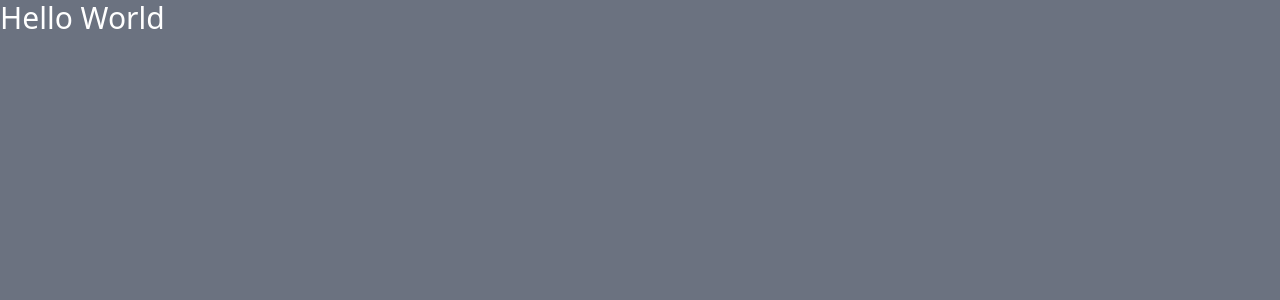
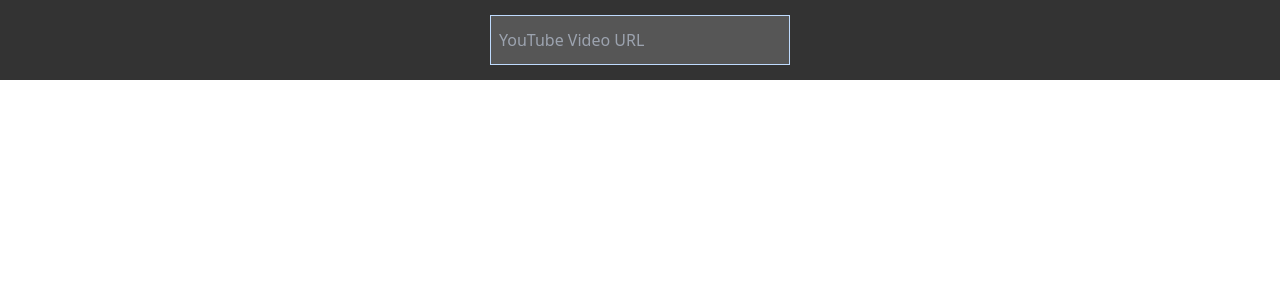
Before and after one commit to PatrickLisiecki/sync-party, a React (Vite) app in the folder client/: page / in a window 1280 px wide. Shown: the top 300 px of the page. Built offline with nearby package versions, Linux system fonts and the light colour scheme.

Commit message:
Created navbar component with search bar for inputting link

```diff
--- a/client/src/App.jsx
+++ b/client/src/App.jsx
@@ -1,9 +1,9 @@
+import Navbar from "./components/Navbar";
+
 function App() {
   return (
     <>
-      <div className="min-h-screen w-screen bg-gray-500 text-3xl text-white">
-        Hello World
-      </div>
+      <Navbar />
     </>
   );
 }
--- /dev/null
+++ b/client/src/components/Navbar.jsx
@@ -0,0 +1,29 @@
+import { useState } from "react";
+
+export default function Navbar() {
+  const [link, setLink] = useState("");
+
+  const handleInputChange = (newLink) => {
+    setLink(newLink);
+  };
+
+  return (
+    <>
+      <nav className="bg-primary min-h-[80px] w-screen px-14">
+        <div className="flex min-h-[80px] w-full items-center justify-center">
+          <form className="">
+            <input
+              type="text"
+              name="link"
+              id="link"
+              placeholder="YouTube Video URL"
+              value={link}
+              onChange={(e) => handleInputChange(e.target.value)}
+              className="bg-secondary min-h-[50px] min-w-[300px] border border-blue-200 px-2 py-3 focus:outline-none"
+            ></input>
+          </form>
+        </div>
+      </nav>
+    </>
+  );
+}
```
